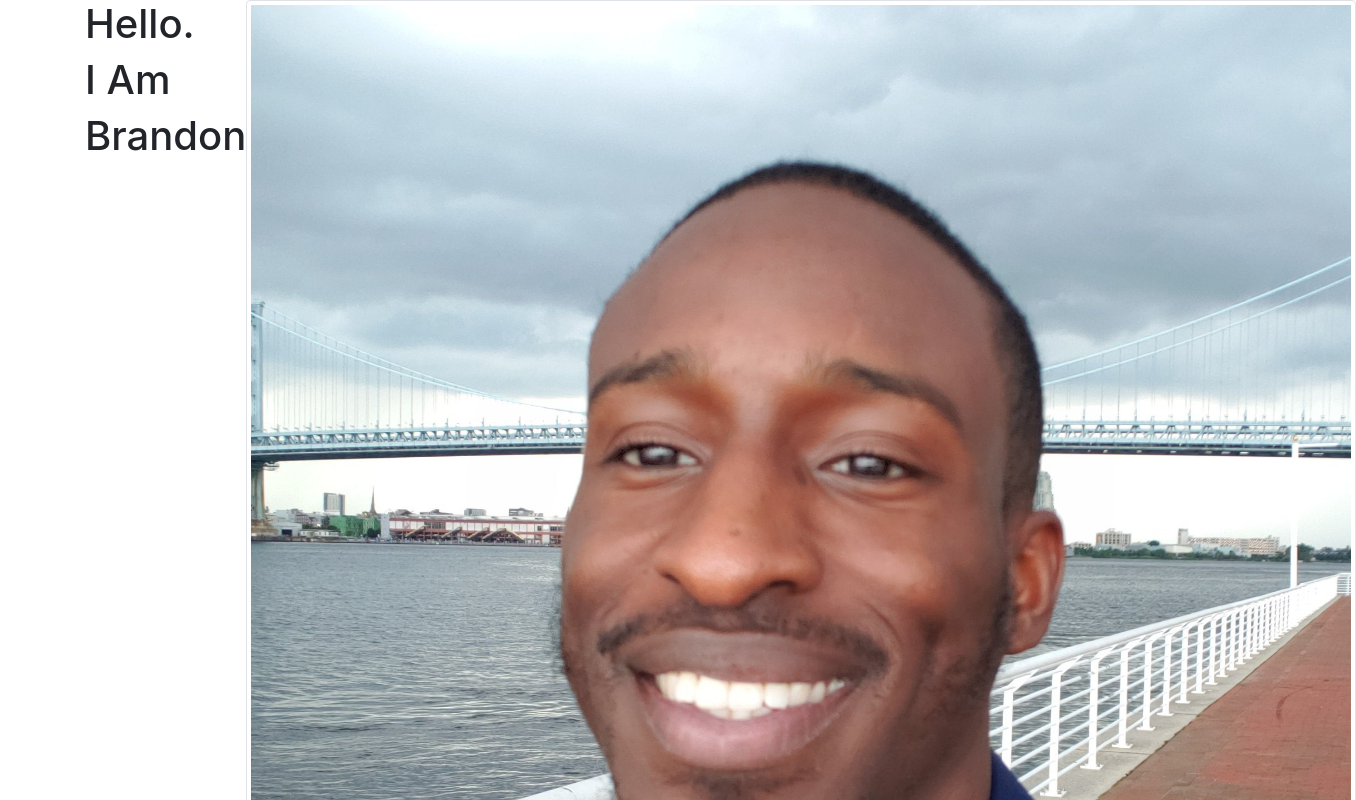
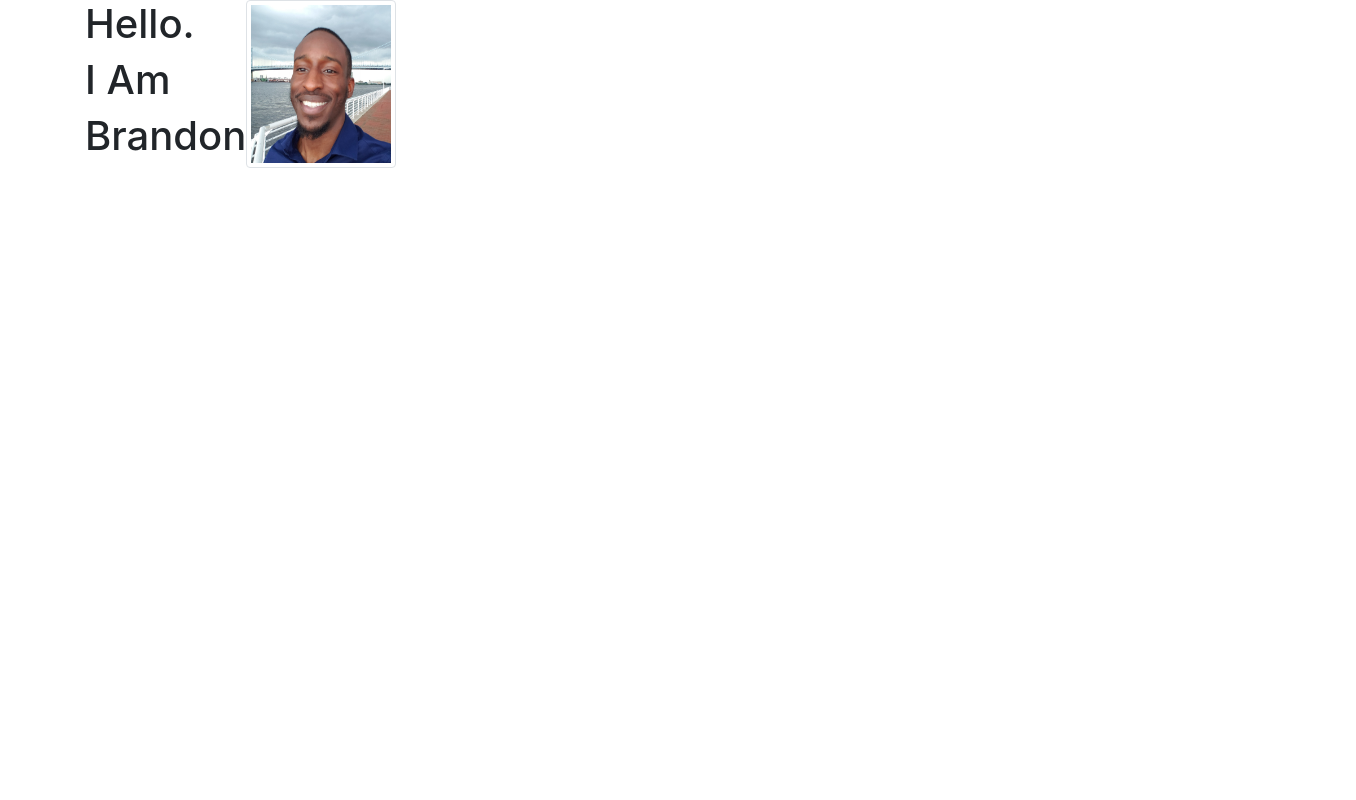
Before and after one commit to BrandonGrayson/test-portfolio, a React (Create React App) app: page / in a window 1280 px wide. Shown: the top 800 px of the page, 1356 px wide, since content can reach past the window. Built offline with nearby package versions, Linux system fonts and the light colour scheme.

Commit message:
home page pic resized for positioning

```diff
--- a/src/components/hello.js
+++ b/src/components/hello.js
@@ -2,7 +2,7 @@ import React from "react";
 
 const Hello = () => {
     return (
-        <div className='container hero d-flex flex-row'>
+        <div className='container hero d-flex flex-row align-itmes-center'>
             <div className='flex-column'>
                 <h1>Hello.</h1>
                 <h1>I Am</h1>
@@ -11,7 +11,7 @@ const Hello = () => {
 
 
 
-            <img src="./img/Brandon_cropped.jpg" class="img-thumbnail" alt="..."/>
+            <img src="./img/Brandon_cropped.jpg" class="img-thumbnail" alt="..." style={{ 'maxWidth': '150px'}} / >
         </div>
     )
 
```
